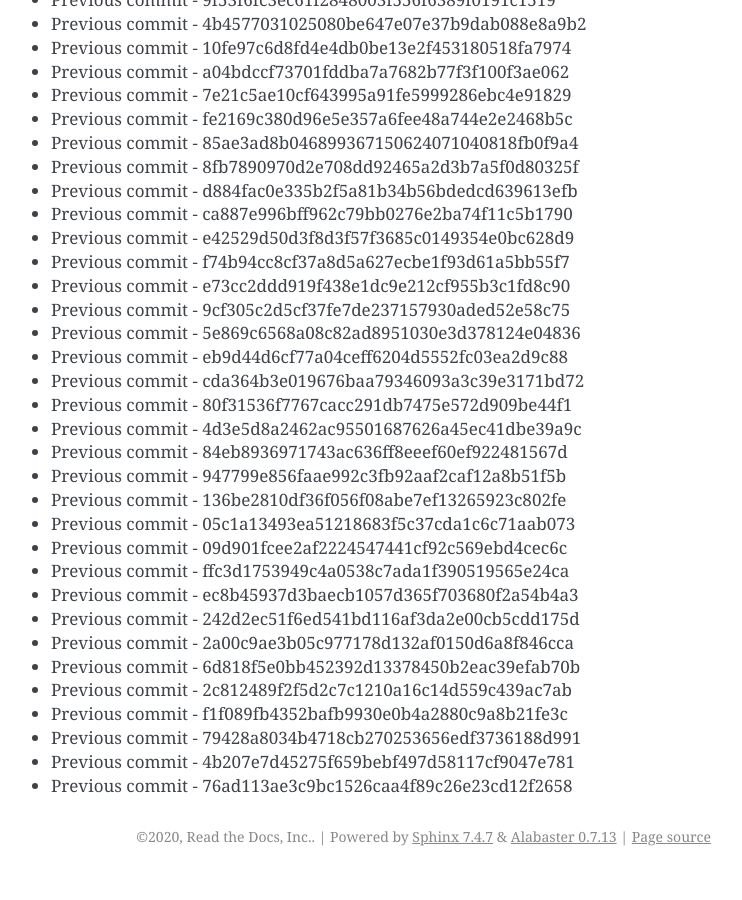
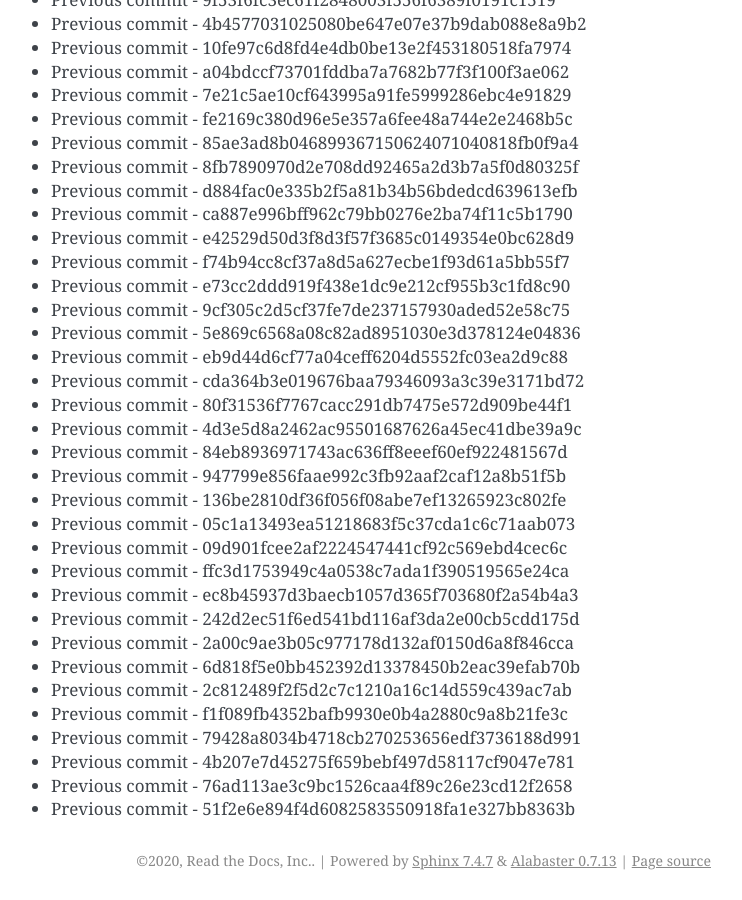
Before and after one commit to readthedocs/rtd-git-stresstest, a Sphinx documentation site: the page built from docs/updates.rst, in a window 1280 px wide and 900 px high, scrolled down 7723 px. Shown: the whole window, without its empty margins (399-1141 px from the left). Built offline with Sphinx 7.4.7, drawn with Linux system fonts in a browser that asks for light colours; before the commit the page ends 8599 px from its top, so only the background shows below that.

Commit message:
Generating commit from previous: 51f2e6e894f4d6082583550918fa1e327bb8363b

```diff
--- a/docs/updates.rst
+++ b/docs/updates.rst
@@ -356,3 +356,4 @@ It can be tested for any performance characteristics.
 * Previous commit - 79428a8034b4718cb270253656edf3736188d991
 * Previous commit - 4b207e7d45275f659bebf497d58117cf9047e781
 * Previous commit - 76ad113ae3c9bc1526caa4f89c26e23cd12f2658
+* Previous commit - 51f2e6e894f4d6082583550918fa1e327bb8363b
```
